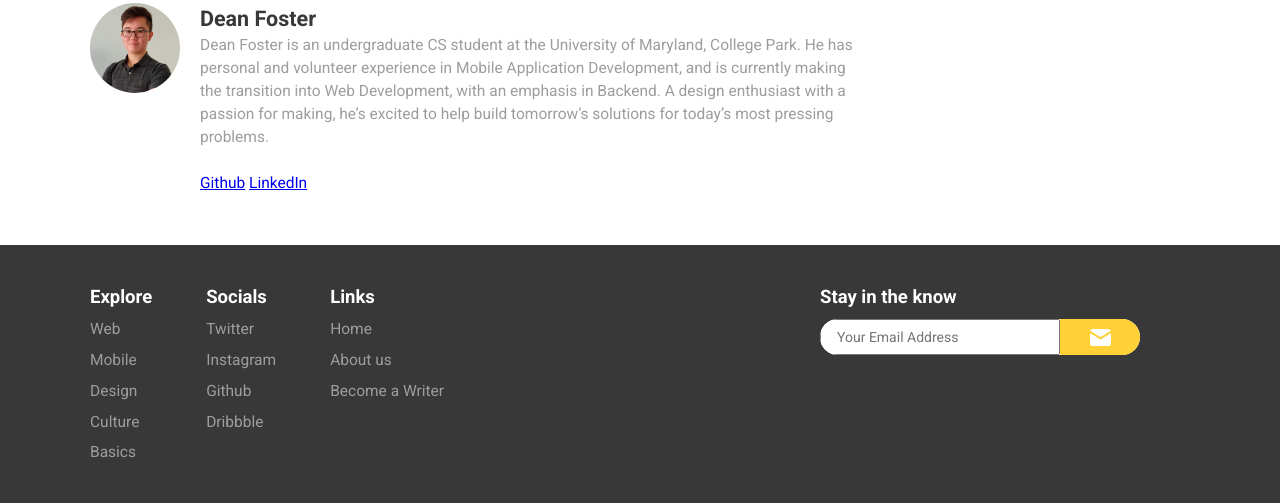
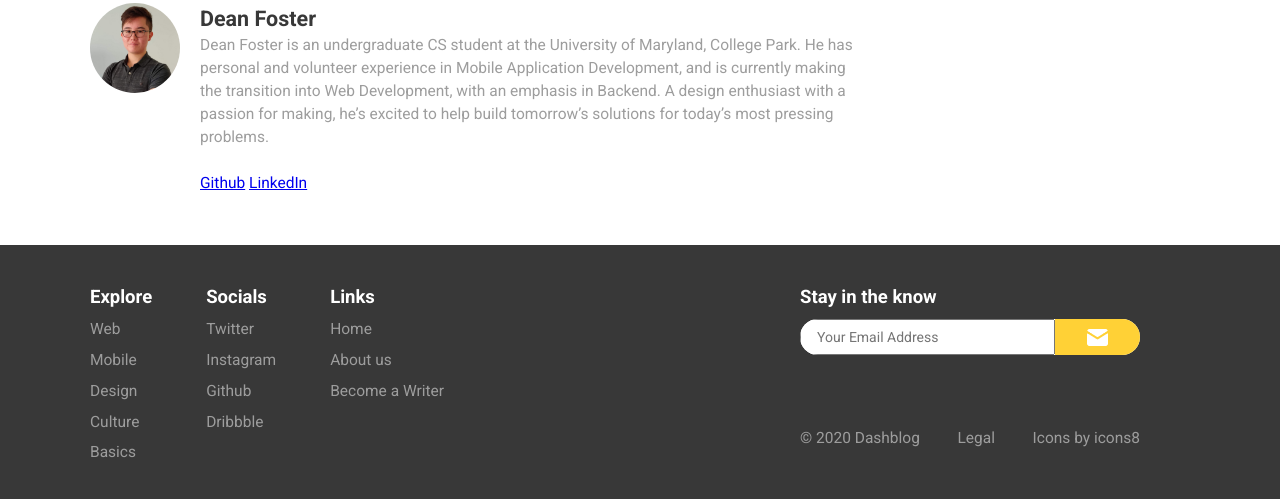
Before and after one commit to Deanfost/blog-article, a plain HTML site: page index.html in a window 1280 px wide. Shown: the part 4986-5489 px from the top of the page. Drawn offline with nearby package versions, Linux system fonts and the light colour scheme.

Commit message:
Finish footer

```diff
--- a/CSS/style.css
+++ b/CSS/style.css
@@ -484,6 +484,8 @@ footer {
     display: inline-block;
     margin-right: 50px;
     vertical-align: top;
+    height: 174px;
+    position: relative;
 }
 
 .footer-block a {
@@ -499,7 +501,7 @@ footer .container .roboto-copy-footer:not(:last-child) {
 }
 
 .subscribe-box {
-    width: 320px;
+    width: 340px;
     height: 36px;
     background-color: white;
     border-radius: 50px;
@@ -529,3 +531,11 @@ footer .container .roboto-copy-footer:not(:last-child) {
 .subscribe-box input[type="submit"]:hover {
     background-color: var(--accent-orange-dark);
 }
+
+.info-bar {
+    width: 100%;
+    position: absolute;
+    bottom: 0;
+    display: flex;
+    justify-content: space-between;
+}
--- a/index.html
+++ b/index.html
@@ -354,7 +354,13 @@
                     <input class="input-text" type="text" placeholder="Your Email Address" name="email">
                     <input type="submit" value="">
                 </form>
+                <div class="info-bar">
+                    <p class="roboto-copy-footer">© 2020 Dashblog</p>
+                    <a class="roboto-copy-footer" href="#">Legal</a>
+                    <a class="roboto-copy-footer" href="#">Icons by icons8</a>
+                </div>
             </div>
+
         </div>
     </footer>
 </body>
```
